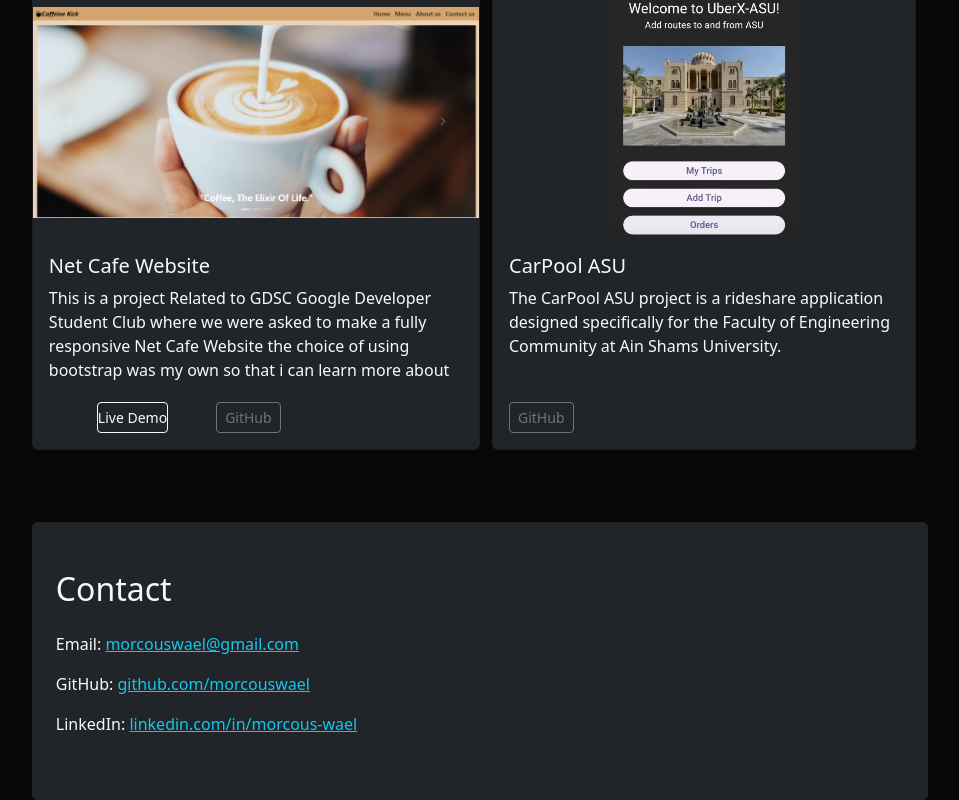
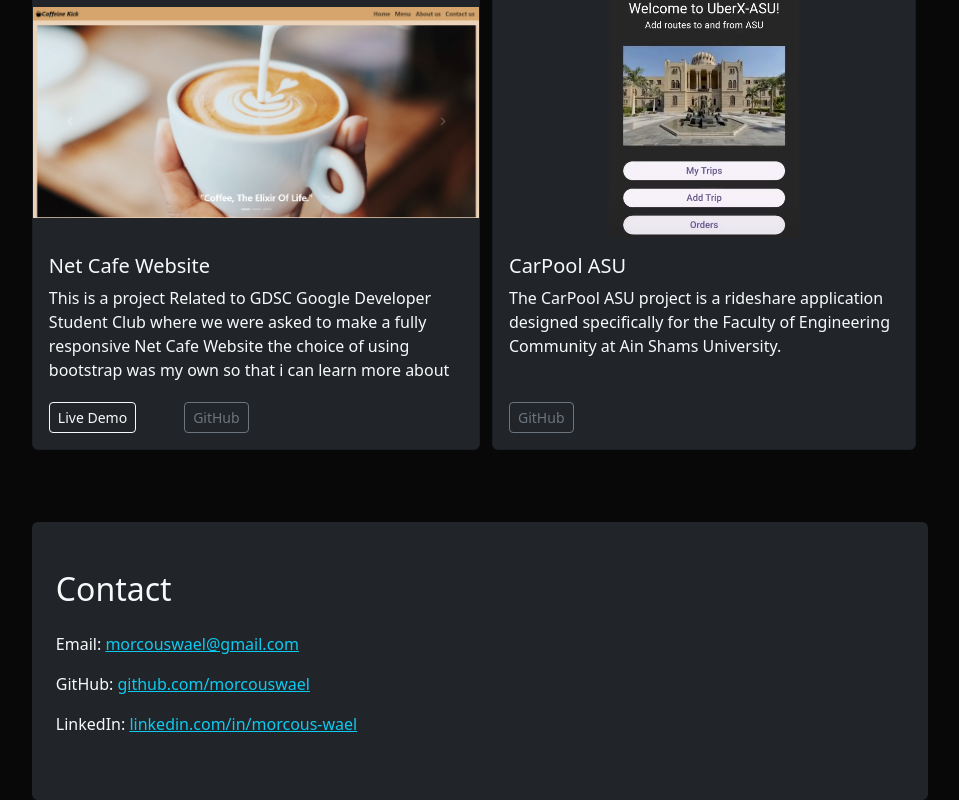
Before and after one commit to MorcousWael/morcous-wael-portofolio, an Angular app: page / in a window 1280 px wide. Shown: the part 1318-2118 px from the top of the page, without its empty margins (160-1119 px from the left). Built offline with nearby package versions, Linux system fonts and the light colour scheme.

Commit message:
margin fix

```diff
--- a/src/app/components/projects/projects.component.html
+++ b/src/app/components/projects/projects.component.html
@@ -24,13 +24,13 @@
             <a
               href="https://morcouswael.github.io/Boostrap-Responsive-Project-net-cafe/"
               target="_blank"
-              class="btn btn-outline-light btn-sm mx-5 px-0"
+              class="btn btn-outline-light btn-sm mx-0"
               >Live Demo</a
             >
             <a
               href="https://github.com/MorcousWael/Boostrap-Responsive-Project-net-cafe"
               target="_blank"
-              class="btn btn-outline-secondary btn-sm"
+              class="btn btn-outline-secondary btn-sm mx-5"
               >GitHub</a
             >
           </div>
```
